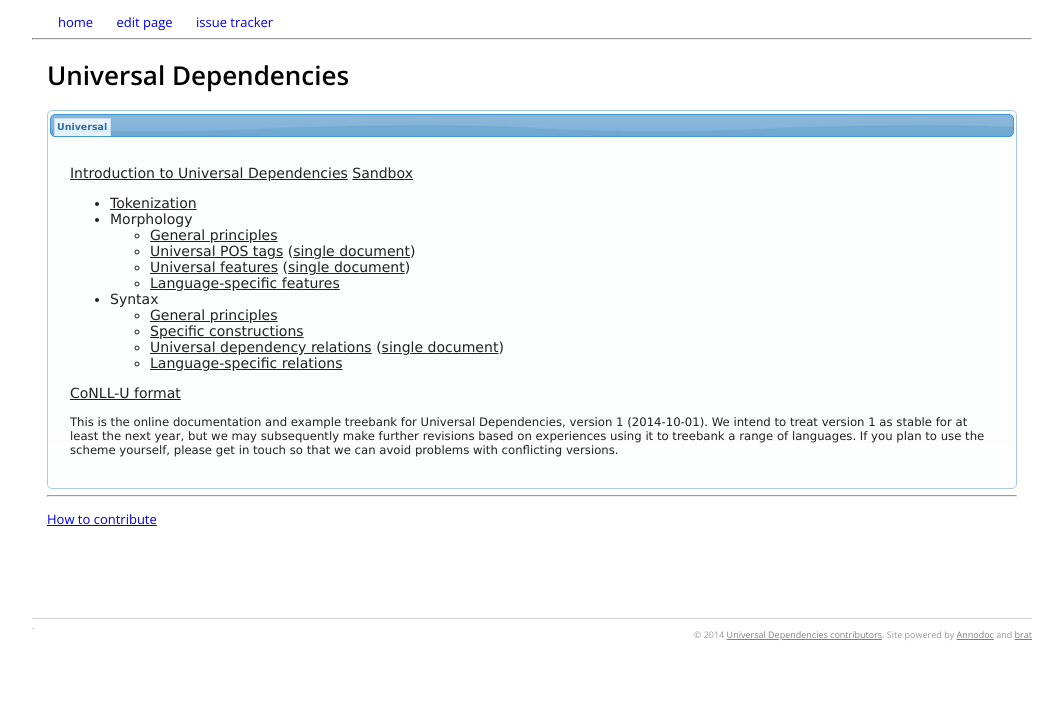
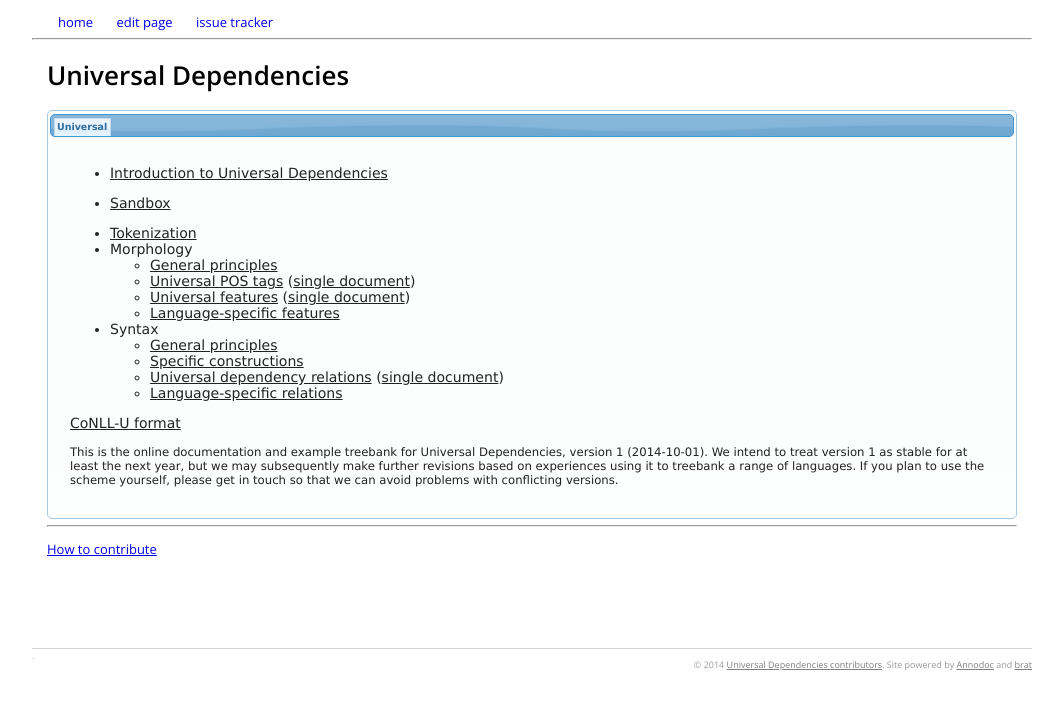
Before and after one commit to spyysalo/annodoc-demo, a Jekyll site: the page built from index.md, in a window 1280 px wide. Shown: the top 710 px of the page, without its empty margins (108-1171 px from the left). Built offline with Jekyll 4.4.1, drawn with Linux system fonts in a browser that asks for light colours.

```diff
--- a/index.md
+++ b/index.md
@@ -21,8 +21,9 @@ title:  'Universal Dependencies'
 
 <!-- "Universal" tab -->
 <div id="language-u" markdown="1" class="ui-tabs-panel">
-[Introduction to Universal Dependencies](introduction.html)
-[Sandbox](sandbox.html)
+
+* [Introduction to Universal Dependencies](introduction.html)
+* [Sandbox](sandbox.html)
 
 * [Tokenization](u/overview/tokenization.html)
 * Morphology
```
